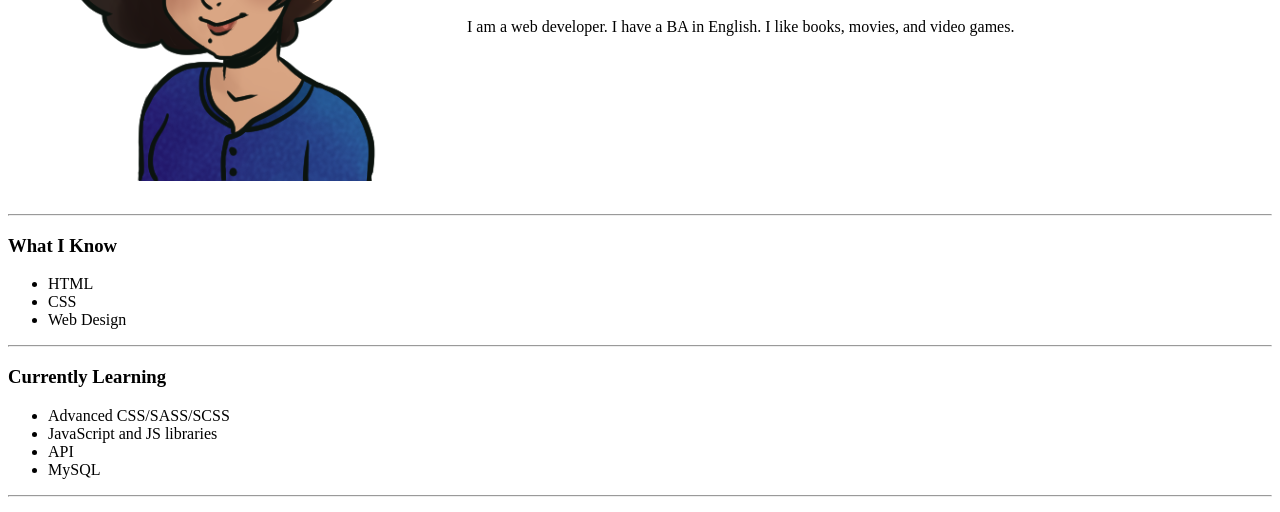
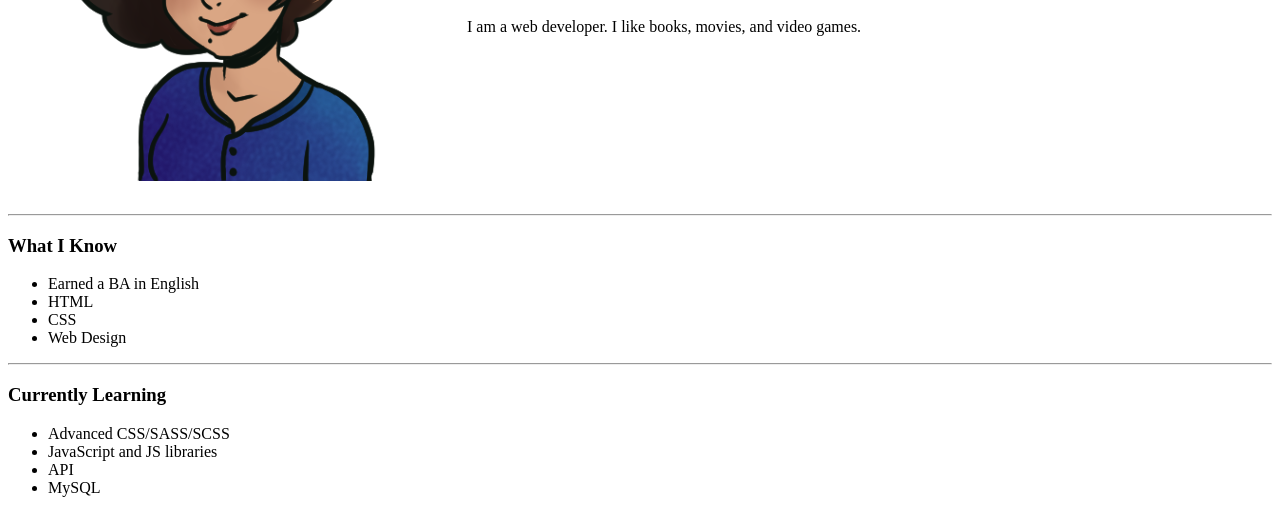
Before and after one commit to AxiomEXE/Portfolio-Site, a plain HTML site: page index.html in a window 1280 px wide. Shown: the part 223-735 px from the top of the page. Drawn offline with Linux system fonts and the light colour scheme.

Commit message:
Add files via upload

```diff
--- a/index.html
+++ b/index.html
@@ -11,12 +11,13 @@
     <tr>
       <td><img src="img/Ryes_avi.png" alt="avatar picture"></td>
       <td><h1>Ryanne Santos</h1>
-      <p>I am a web developer. I have a BA in English. I like books, movies, and video games.</p></td>
+      <p>I am a web developer. I like books, movies, and video games.</p></td>
     </tr>
   </table>
   <hr>
   <h3>What I Know</h3>
   <ul>
+    <li>Earned a BA in English</li>
     <li>HTML</li>
     <li>CSS</li>
     <li>Web Design</li>
```
